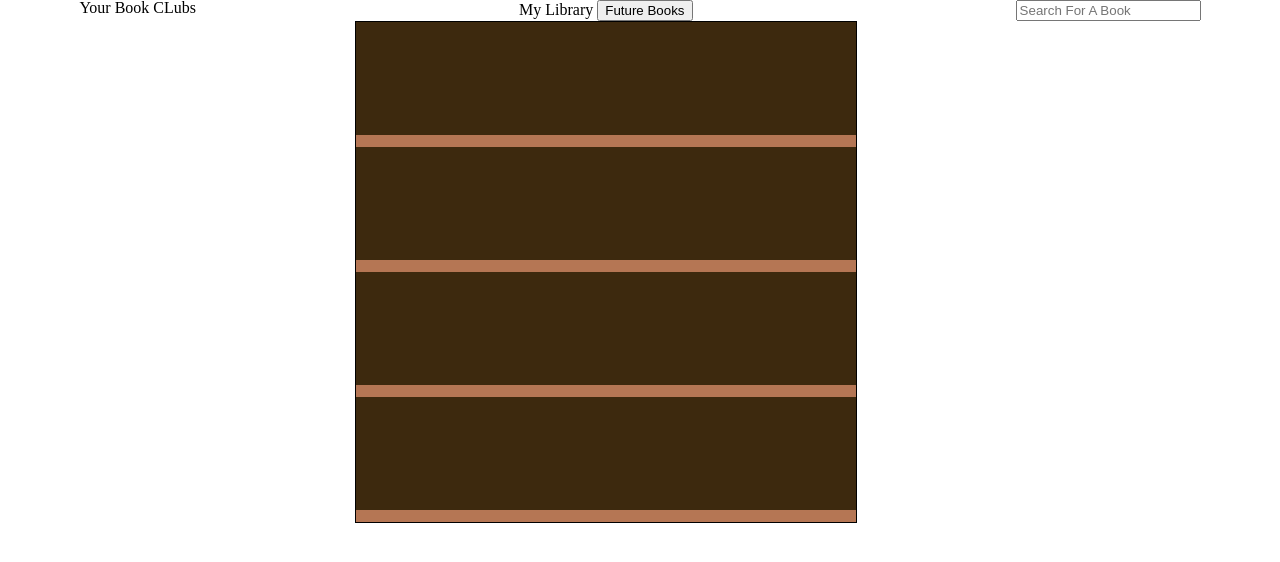
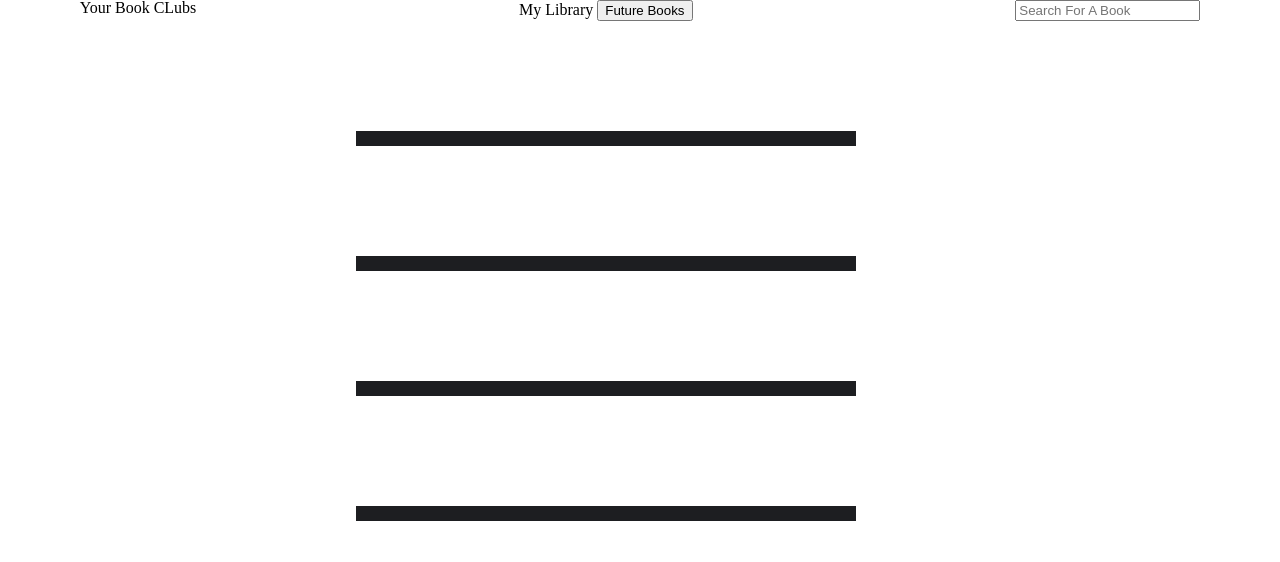
Before and after one commit to Dwire/good_reads_and_bad_reads_too_front, a React (Create React App) app: page /users in a window 1280 px wide. Shown: the top 562 px of the page. Built offline with nearby package versions, Linux system fonts and the light colour scheme.

Commit message:
styles for modern vs classic shelf

```diff
--- a/src/App.css
+++ b/src/App.css
@@ -42,3 +42,14 @@
 /* svg {
   border: 2px solid black;
 } */
+
+
+
+
+
+#book-search-list {
+  background: #61dafb;
+  max-height: 500px;
+  overflow-y: auto;
+
+}
--- a/src/containers/UserBooks.js
+++ b/src/containers/UserBooks.js
@@ -17,7 +17,8 @@ class UserBooks extends Component {
     // const bookList = this.state.ownedBook ? this.props.readBooks :  this.props.readingList
     // if (bookList.length){
       const bookRow =  bookList.map(book => <RenderUserBookSvg key={book.id} book={book} />)
-      return <div className='bookShelfContainer'>
+      return <div
+      className='modern-shelf'>
               {bookRow}
             </div>
     // }else{
@@ -34,16 +35,16 @@ class UserBooks extends Component {
 
     let rowCount = 0
     let startSlice = 0
-    let endSlice = 16
+    let endSlice = 15
     // debugger
     while (startSlice < bookList.length || rowCount < 4){
       bookRowDivs.push(this.renderBookSvgs(bookList.slice(startSlice, endSlice)))
       rowCount += 1
-      startSlice += 16
-      endSlice += 16
+      startSlice += 15
+      endSlice += 15
     }
       return bookRowDivs
-    }
+  }
 
 
   render() {
@@ -51,7 +52,7 @@ class UserBooks extends Component {
     return (
       <div>
         <h1>{this.state.ownedBook ? "My Library" : "Reading List"}  <button onClick={this.handleClick} >{this.state.ownedBook ? "Future Books" : "Owned Books"}</button></h1>
-        <div id='bookDiv' className='classic-shelf'>
+        <div id='bookDiv'>
           {this.createBookShelfContatiner()}
         </div>
       </div>
--- a/src/styles/BookShelf.css
+++ b/src/styles/BookShelf.css
@@ -1,13 +1,13 @@
-.bookDiv {
+/* .bookDiv {
   max-width: 600px;
   background-color: tan;
-}
+} */
 
-.bookShelfContainer {
+/* .bookShelfContainer {
   display: flex;
   flex-wrap: wrap;
   max-width: 600px;
-}
+} */
 
 .svgDiv {
  width: 300px;
--- a/src/styles/BookShelf2.css
+++ b/src/styles/BookShelf2.css
@@ -1,6 +1,6 @@
 #bookDiv {
   display: grid;
-  border: 1px solid black;
+  /* border: 1px solid black; */
   padding: 0px;
   grid-template-columns: 1fr;
   grid-template-rows: 25% 25% 25% 25%;
@@ -9,21 +9,34 @@
   min-width: 500px
 }
 
-.bookShelfContainer {
+/* .bookShelfContainer {
   border-bottom: 12px solid #B57654;
   background-color: #3D290E;
   padding: 0px 5px;
   order: 0;
-}
-
+} */
 /* .classic-shelf {
-  border: 8px solid #B57654;
+  border-bottom: 12px solid #B57654;
   background-color: #3D290E;
   padding: 0px 5px;
   order: 0;
 } */
 
+.classic-shelf {
+  display: flex;
+  flex-wrap: wrap;
+  max-width: 600px;
+  background-color: #3D290E;
+  border: 5px solid #B57654;
+  border-bottom: 15px solid #2d1d09;
+  padding: 0px 5px;
+  order: 0;
+}
+
 .modern-shelf {
+  display: flex;
+  flex-wrap: wrap;
+  max-width: 600px;
   border-bottom: 15px solid #1D1E21;
   padding: 0px 5px;
 }
@@ -35,9 +48,10 @@
   background-color: grey;
   padding: 3px;
   margin: 3px 0px;
+  margin-left: 1px;
   max-width: 30px;
   height: 95%;
-/*   padding-bottom: 10px; */
+  /* padding-bottom: 10px; */
 }
 
 .stripe {
```
